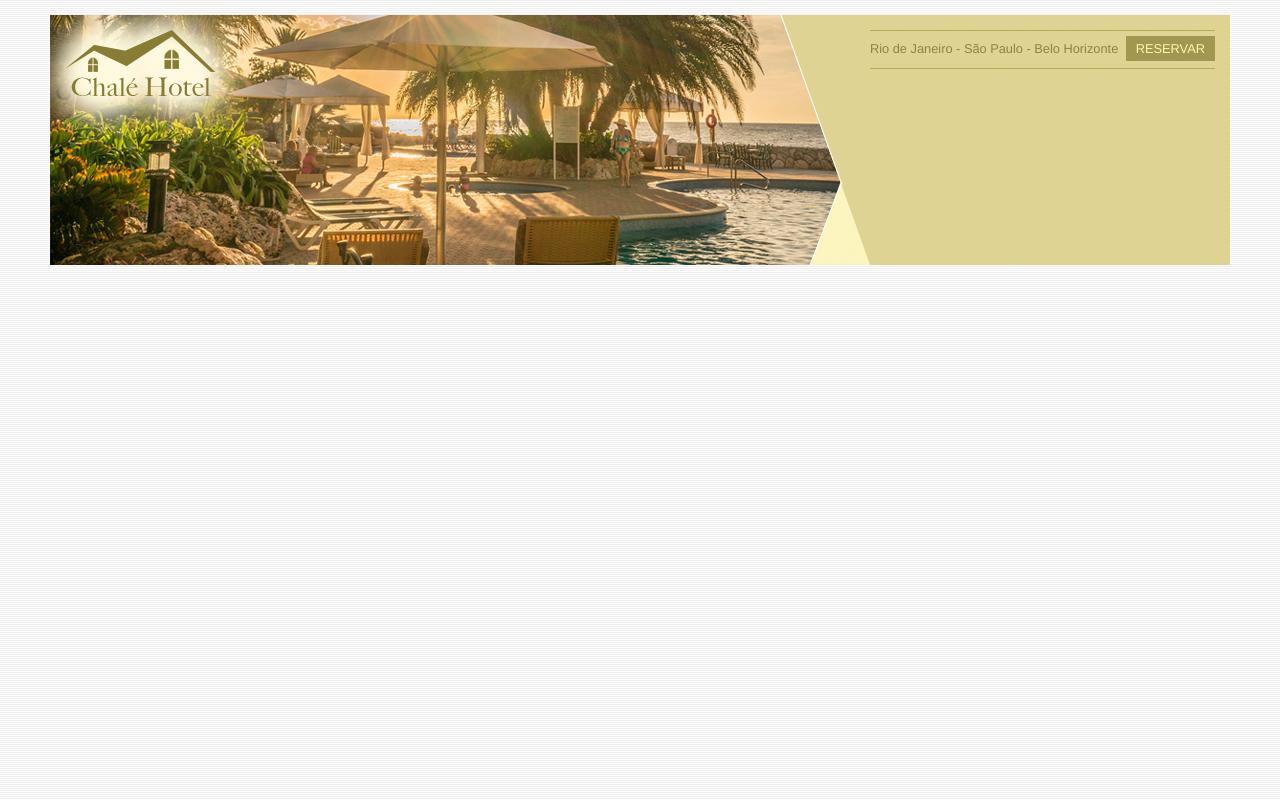
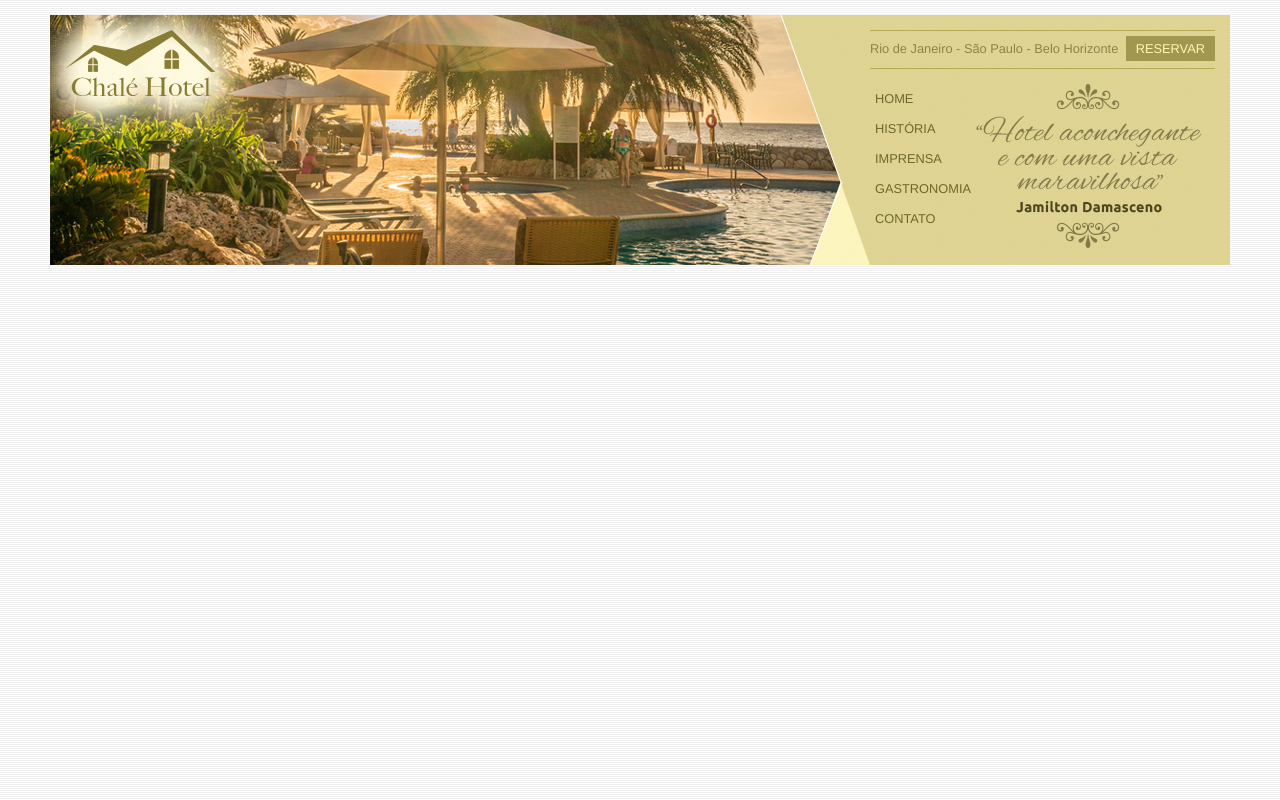
Before and after one commit to betocoutinho/chale-hotel, a plain HTML site: page index.html in a window 1280 px wide. Drawn offline with Linux system fonts and the light colour scheme.

Commit message:
Criando menu vertical

```diff
--- a/css/style.css
+++ b/css/style.css
@@ -5,7 +5,7 @@
 
 body {
     font-family: Helvetica, "Trebuchet MS", sans-serif;
-    background: #fff url(../imagens/bg.png);
+    background: #fff url(../img/bg.png);
     margin: 15px;
 }
 
@@ -25,7 +25,7 @@ body {
 
 #area-logo {
     position: absolute;
-    background: url(../imagens/topo-imagem-principal.png) no-repeat;
+    background: url(../img/topo-imagem-principal.png) no-repeat;
     width: 100%;
     height: 250px;
     top: 0;
@@ -38,7 +38,7 @@ body {
     top: 15px;
     left: 15px;
     z-index: 3;
-    background: url(../imagens/logo.png) no-repeat;
+    background: url(../img/logo.png) no-repeat;
     width: 155px;
     height: 66px;
     text-indent: -9999px;
@@ -46,7 +46,7 @@ body {
 
 #area-menu {
     position: absolute;
-    background: url(../imagens/topo-imagem-lateral.png) no-repeat;
+    background: url(../img/topo-imagem-lateral.png) no-repeat;
     width: 450px;
     height: 250px;
     top: 0;
@@ -81,3 +81,34 @@ body {
     float: right;
     text-decoration: none;
 }
+
+#menu {
+    margin-top: 15px;
+}
+
+ul {
+    list-style: none;
+}
+
+ul#navegacao {
+    float: left;
+}
+
+ul#navegacao a {
+    text-transform: uppercase;
+    font-size: 0.8em;
+    padding: 5px;
+    color: #6e672c;
+    line-height: 30px;
+    text-decoration: none;
+}
+
+ul#navegacao a:hover {
+    background: #fdf6be;
+}
+
+.depoimento {
+    width: 226px;
+    height: 164px;
+    float: right;
+}
--- a/index.html
+++ b/index.html
@@ -28,6 +28,18 @@
                             <a class="reserva" href="http://">Reservar</a>
                             <div style="clear: both;"></div>
                         </div>
+
+                        <div id="menu">
+                            <ul id="navegacao">
+                                <li><a href="">Home</a></li>
+                                <li><a href="">História</a></li>
+                                <li><a href="">Imprensa</a></li>
+                                <li><a href="">Gastronomia</a></li>
+                                <li><a href="">Contato</a></li>
+                            </ul>
+
+                            <img src="./img/depoimento.png" alt="">
+                        </div>
                     </div>
                 </div> <!--fim da area do menu-->
 
```
Also changed, not shown: img/apartamento.jpg (renamed from imagens/apartamento.jpg), img/bg-area-lateral.png (renamed from imagens/bg-area-lateral.png), img/bg-area-principal.png (renamed from imagens/bg-area-principal.png), img/bg-container.png (renamed from imagens/bg-container.png), img/bg-linha.gif (renamed from imagens/bg-linha.gif), img/bg-rodape.png (renamed from imagens/bg-rodape.png), img/bg.png (renamed from imagens/bg.png), img/depoimento.png (renamed from imagens/depoimento.png), img/logo.png (renamed from imagens/logo.png), img/ornamento.png (renamed from imagens/ornamento.png), img/piscina.jpg (renamed from imagens/piscina.jpg), img/restaurante.jpg (renamed from imagens/restaurante.jpg), img/topo-imagem-lateral.png (renamed from imagens/topo-imagem-lateral.png), img/topo-imagem-principal.png (renamed from imagens/topo-imagem-principal.png), 1 more files, 2 other files.
